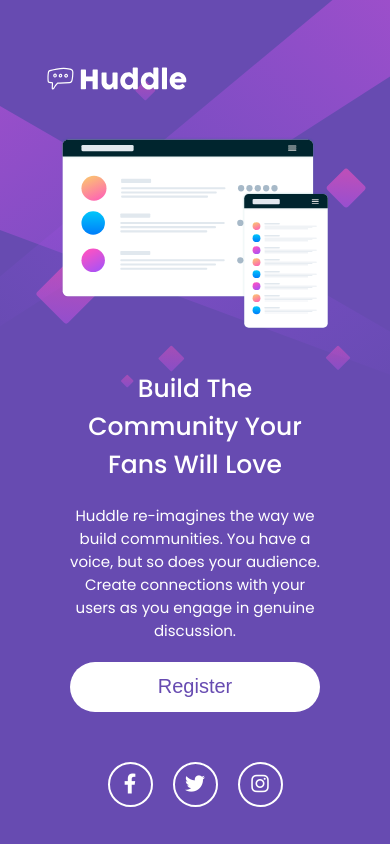
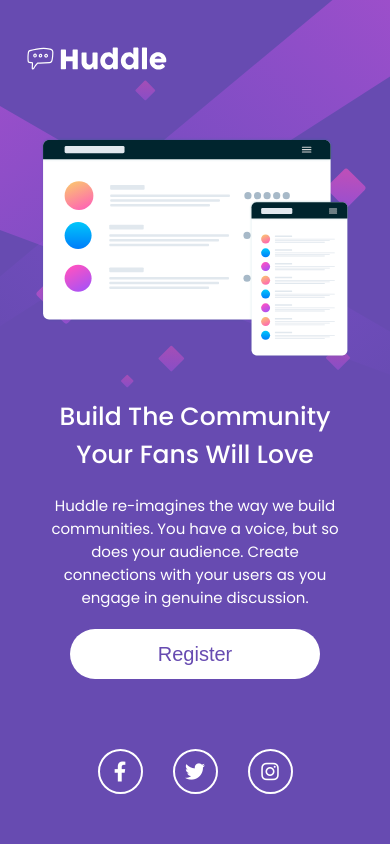
Before and after one commit to etvaldolisboa/dev-quest-huddle-landing-page, a plain HTML site: page index.html in a window 390 px wide. Drawn offline with Linux system fonts and the light colour scheme.

Commit message:
removido a tag <a>, a classe .footer e alterado algumas funções do responsivo

```diff
--- a/index.html
+++ b/index.html
@@ -18,7 +18,7 @@
 
 <body>
     <header class="header">
-        <img class="logo" src="src/images/logo.svg" alt="Logo">
+        <img class="logo" src="src/images/logo.svg" alt="Logo Huddle">
     </header>
 
     <main>
@@ -30,20 +30,18 @@
             <h1>Build The Community Your Fans Will Love</h1>
             <p>Huddle re-imagines the way we build communities. You have a voice, but so does your audience.
                 Create connections with your users as you engage in genuine discussion. </p>
-            <a class="btn-register" href="#">
-                <button class="btn">Register</button>
-            </a>
+            <button>Register</button>
         </section>
     </main>
-    <footer class="footer">
+    <footer>
         <a class="social" href="#">
-            <i class="fa-brands fa-facebook-f"></i>
+            <i class="fab fa-facebook-f"></i>
         </a>
         <a class="social" href="#">
-            <i class="fa-brands fa-twitter"></i>
+            <i class="fab fa-twitter"></i>
         </a>
         <a class="social" href="#">
-            <i class="fa-brands fa-instagram"></i>
+            <i class="fab fa-instagram"></i>
         </a>
     </footer>
 
--- a/src/css/responsive.css
+++ b/src/css/responsive.css
@@ -1,4 +1,8 @@
 @media (max-width: 768px) {
+    body{
+        padding: 20px;
+    }
+
     main .text-hud h1 {
         font-size: 2.5rem;
     }
@@ -7,15 +11,12 @@
         font-size: 1.5rem;
     }
 
-    main .text-hud .btn-register {
+    main .text-hud button {
         width: 150px;
-    }
-
-    main .text-hud .btn {
         font-size: 2rem;
     }
 
-    .footer .social i {
+    footer .social i {
         width: 45px;
         height: 45px;
         font-size: 20px;
@@ -52,11 +53,11 @@
         text-align: center;
     }
 
-    main .text-hud .btn-register {
+    main .text-hud button {
         width: 250px;
     }
 
-    .footer {
+    footer {
         justify-content: center;
     }
 
--- a/src/css/style.css
+++ b/src/css/style.css
@@ -9,27 +9,29 @@
     background: url(../images/bg-desktop.svg);
     background-repeat: no-repeat;
     background-position: center center;
-    height: 100vh;
+    min-height: 100vh;
     background-size: cover;
     background-color: #674bb1;
     padding: 40px;
+    display: flex;
+    flex-direction: column;
+    justify-content: space-between;
 }
 
 .header {
     display: flex;
-    text-align: left;
+    justify-content: start;
     padding: 20px;
 }
 
 .header .logo {
-    width: 250px;
+    max-width: 250px;
 }
 
 main {
     display: grid;
     grid-template-areas: "mockups text-hud";
     grid-template-columns: repeat(2, 1fr);
-
 }
 
 main .mockups {
@@ -38,7 +40,6 @@
     align-items: center;
     justify-content: center;
     padding: 20px;
-
 }
 
 main .mockups img {
@@ -56,7 +57,7 @@
 }
 
 main .text-hud h1 {
-    font-size: 7rem;
+    font-size: 5rem;
     color: #fff;
     font-weight: 500;
 }
@@ -67,48 +68,38 @@
     font-weight: 400;
 }
 
-main .text-hud .btn-register {
+main .text-hud button {
     background-color: #fff;
+    color: #674bb1;
+    font-size: 2.5rem;
     width: 250px;
     height: 50px;
     display: flex;
     justify-content: center;
     align-items: center;
+    border: none;
     border-radius: 50px;
     transition: 0.3s;
 }
 
-main .btn-register .btn {
-    border: none;
-    background-color: transparent;
-    width: 100%;
-    font-size: 3rem;
-    color: #674bb1;
-    transition: 0.3s;
-}
-
-main .text-hud .btn-register:hover {
+main .text-hud button:hover {
     background-color: #e980e7;
+    color: #fff;
     box-shadow: 2px 2px 5px 2px #00000028;
 }
 
-main .text-hud .btn:hover {
-    color: #fff;
+footer {
+    display: flex;
+    justify-content: end;
+    padding: 30px;
+    gap: 30px;
 }
 
-
-.footer {
-    display: flex;
-    justify-content: end;
-    padding: 30px 0;
+footer .social {
+    /* display: flex; */
 }
 
-.footer .social {
-    display: flex;
-    margin: 0 10px;
-}
-
-.footer .social i {
+footer .social i {
     display: flex;
     align-items: center;
     justify-content: center;
@@ -123,7 +114,7 @@
     transition: 0.3s;
 }
 
-.footer .social i:hover {
+footer .social i:hover {
     border: 2px solid #e980e7;
     color: #e980e7;
 }
```
